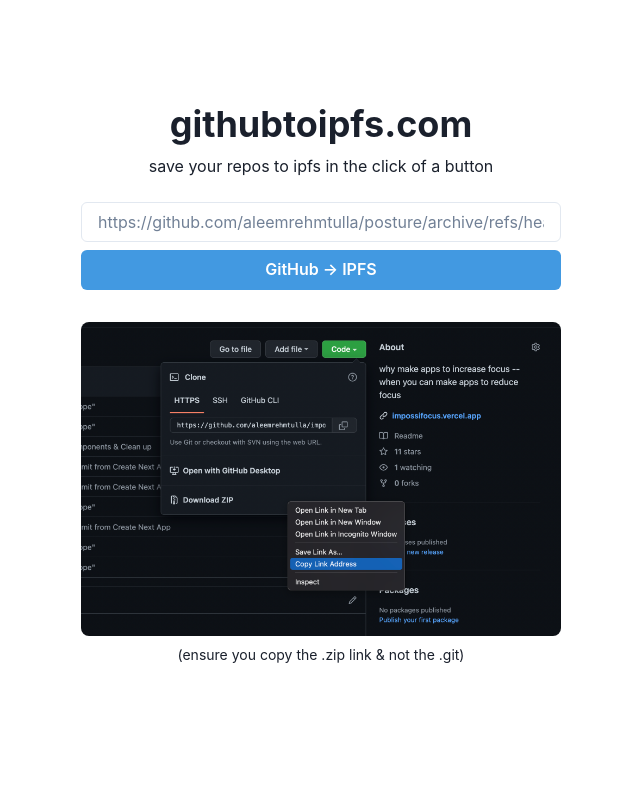
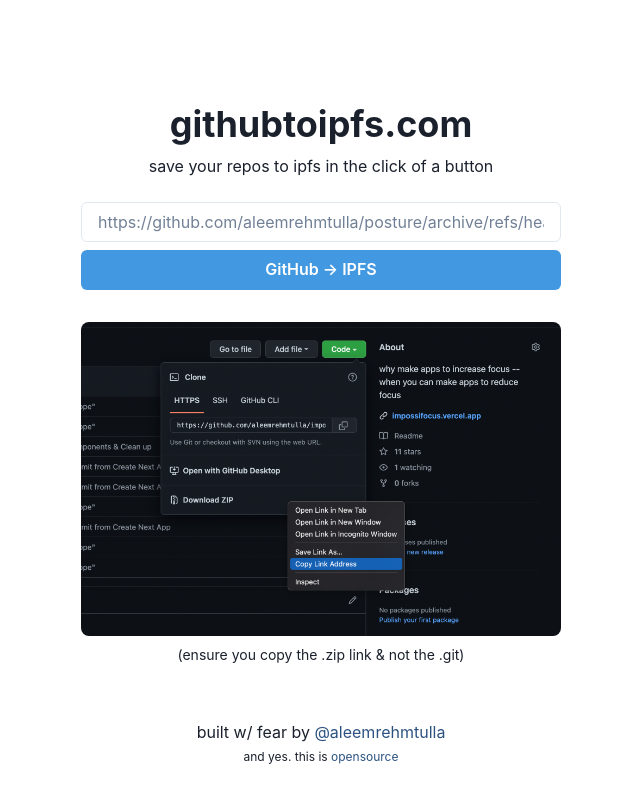
Before and after one commit to aleemrehmtulla/githubtoipfs, a Next.js app: page / in a window 1280 px wide. Shown: the whole page, without its empty margins (319-959 px from the left). Built offline with nearby package versions, Linux system fonts and the light colour scheme.

Commit message:
Add my name to website :))

```diff
--- a/pages/index.js
+++ b/pages/index.js
@@ -1,6 +1,6 @@
 import Head from "next/head";
 import { useState } from "react";
-import { Center, VStack, Text, Heading, Image } from "@chakra-ui/react";
+import { Center, VStack, Text, Heading, Image, Link } from "@chakra-ui/react";
 import ViewCid from "../components/ViewCid";
 import SearchBar from "../components/SearchBar";
 
@@ -33,6 +33,21 @@
           )}
         </VStack>
       </Center>
+      <Text mt="-20" textAlign="center" fontSize={{ base: "xs", md: "md" }}>
+        built w/ fear by{" "}
+        <Link href="https://twitter.com/aleemrehmtulla" color="blue.700">
+          @aleemrehmtulla
+        </Link>
+      </Text>
+      <Text mt={1} textAlign="center" fontSize={{ base: "8", md: "12" }}>
+        and yes. this is{" "}
+        <Link
+          href="https://github.com/aleemrehmtulla/githubtoipfs"
+          color="blue.700"
+        >
+          opensource
+        </Link>
+      </Text>
     </>
   );
 }
```
